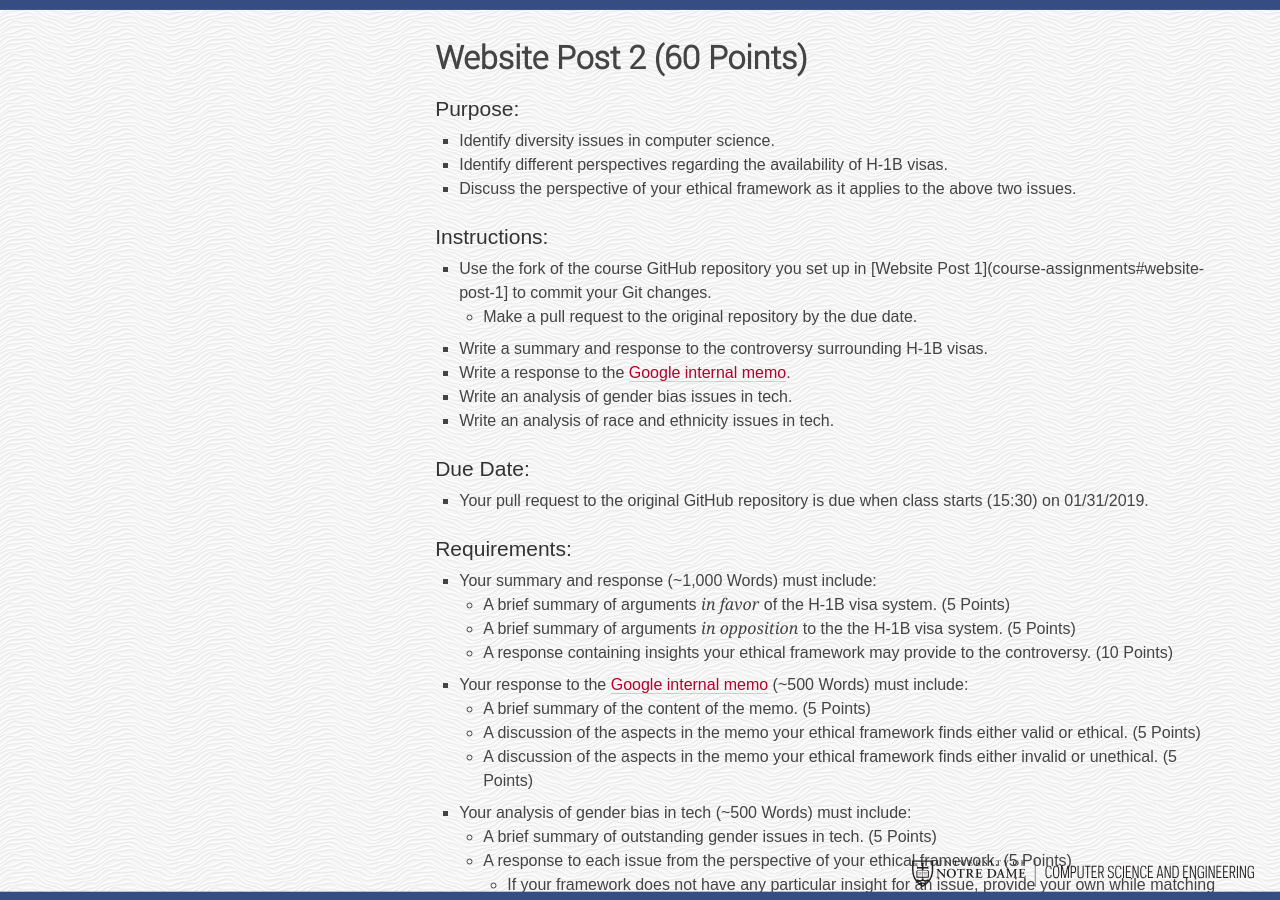
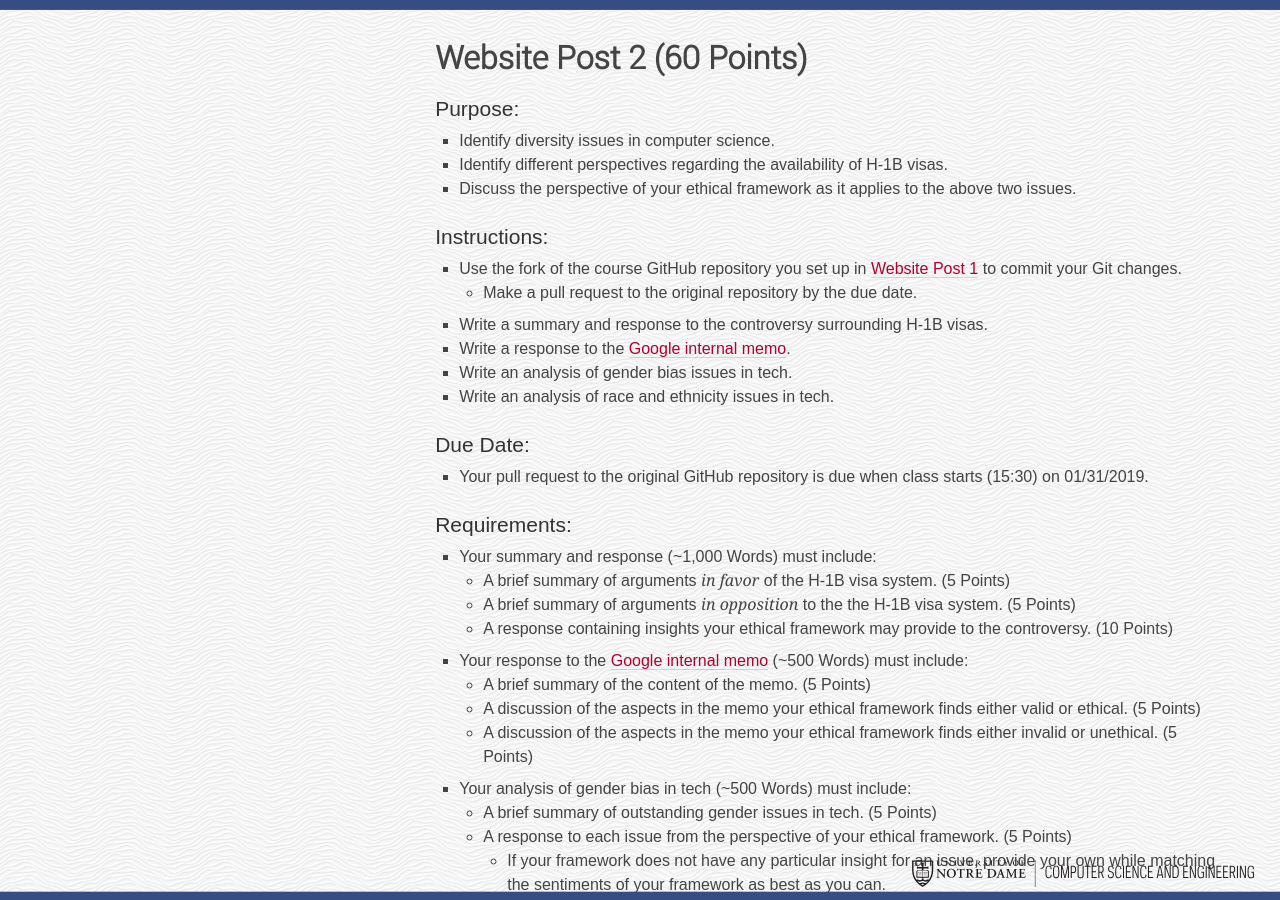
Before and after one commit to pfalvey/ethical-computing-institute, a Jekyll site: the page built from course-assignments.md, in a window 1280 px wide and 900 px high, scrolled down 2056 px. Built offline with Jekyll 4.4.1, drawn with Linux system fonts in a browser that asks for light colours.

Commit message:
Fixes Markdown syntax issue

```diff
--- a/course-assignments.md
+++ b/course-assignments.md
@@ -70,7 +70,7 @@ subpage: false
 + Discuss the perspective of your ethical framework as it applies to the above two issues.
 
 ### Instructions:
-+ Use the fork of the course GitHub repository you set up in [Website Post 1](course-assignments#website-post-1] to commit your Git changes.
++ Use the fork of the course GitHub repository you set up in [Website Post 1](course-assignments#website-post-1) to commit your Git changes.
   + Make a pull request to the original repository by the due date.
 + Write a summary and response to the controversy surrounding H-1B visas.
 + Write a response to the [Google internal memo](https://gizmodo.com/exclusive-heres-the-full-10-page-anti-diversity-screed-1797564320 "The Full 10-Page Anti-Diversity Screed Circulating Internally at Google").
```
